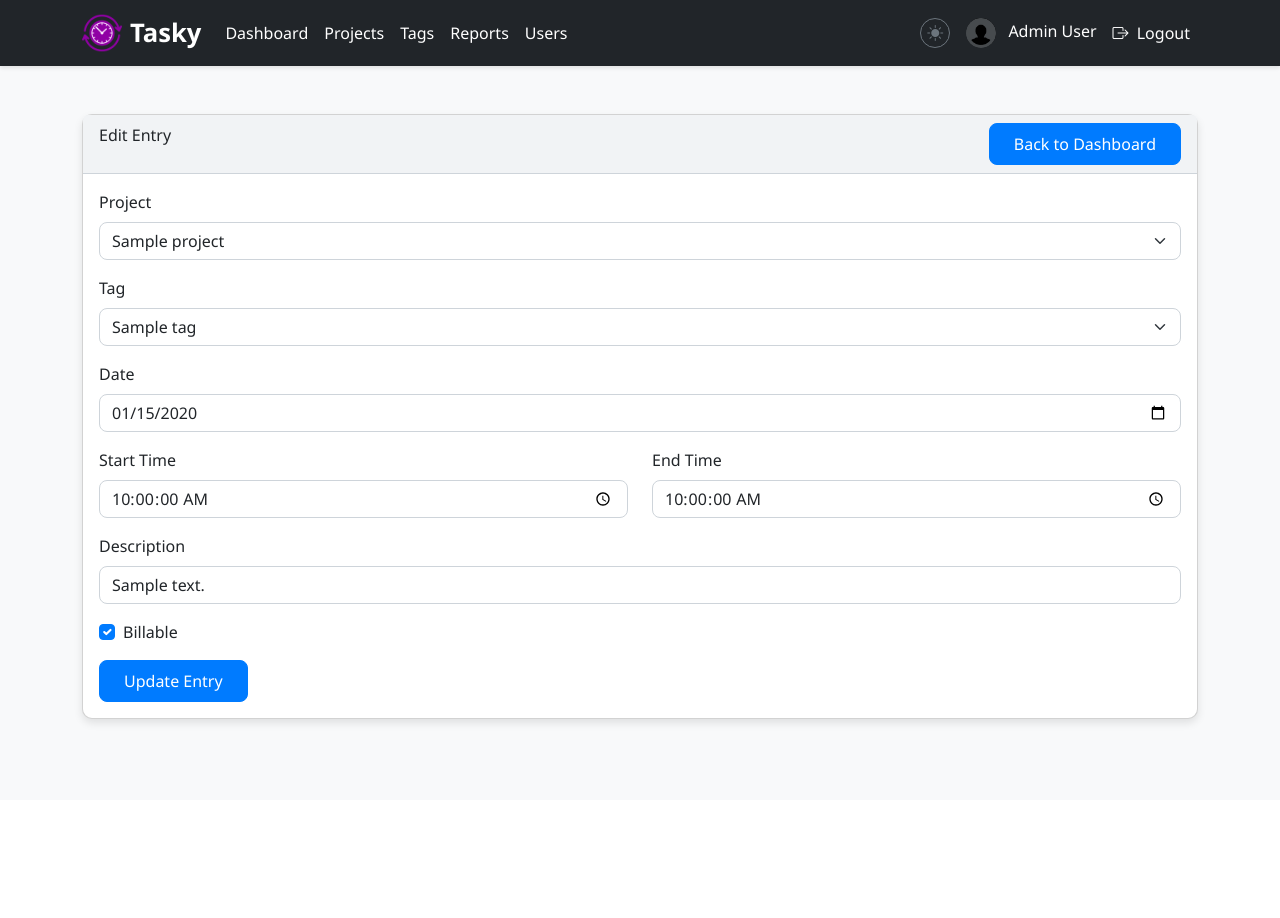
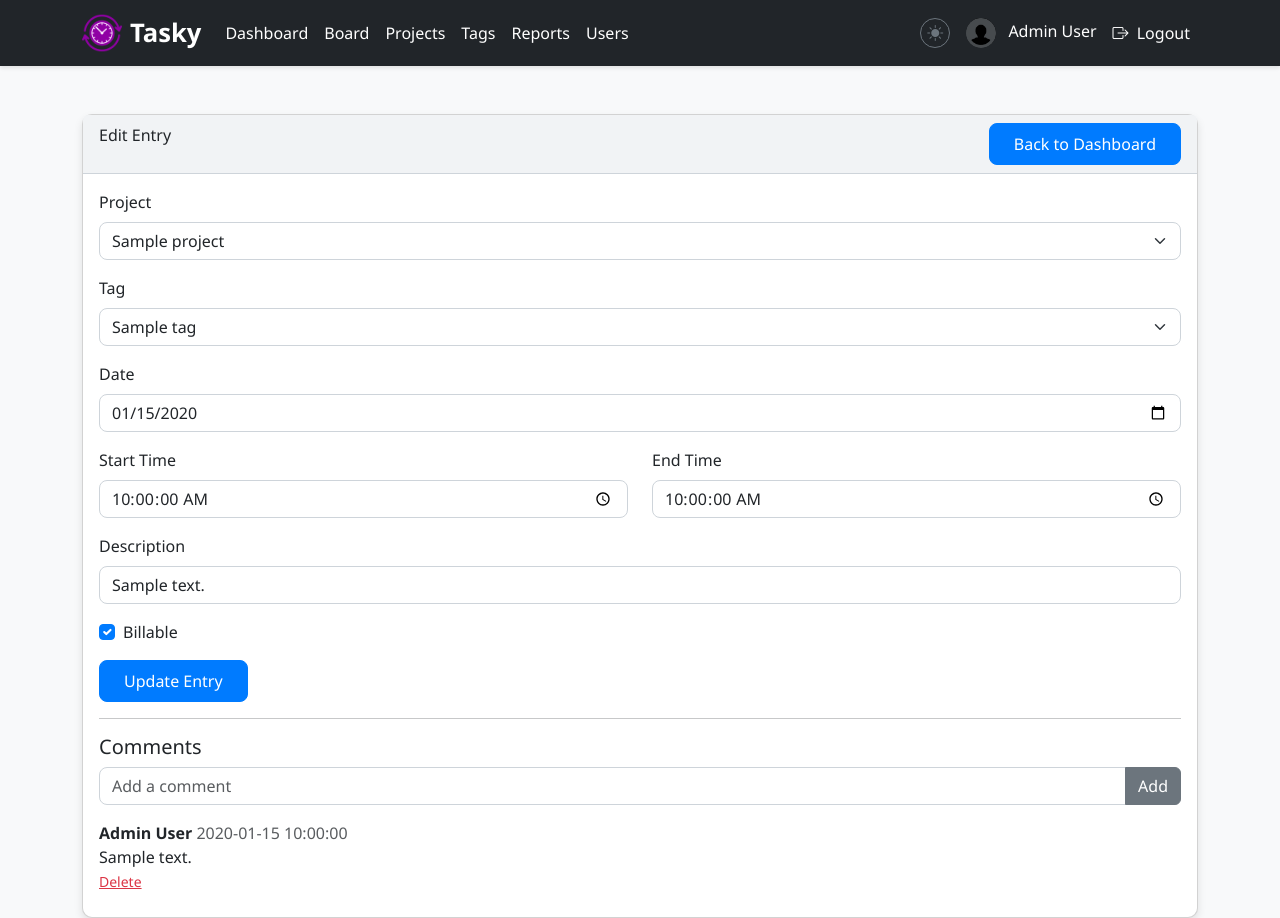
Before and after one commit to ItsMeStevieG/tasky, a PHP site: page /index.php?nav=edit_entry&id=1 in a window 1280 px wide. Before the commit the page ends 726 px from the top, so only its background shows below. Run offline with PHP 8.4, Linux system fonts and the light colour scheme; a user stored in the database is signed in; data comes from the database, SQL or seed files in the repository; both versions use the stored data as it was after the commit; tables that the repository leaves empty hold one stand-in row (values such as "Sample post"); some libraries are stand-ins or nearby versions.

Commit message:
Add simple board view with status tracking

```diff
--- a/app/Auth.php
+++ b/app/Auth.php
@@ -91,6 +91,11 @@ class Auth
         return $_SESSION['profile_picture'] ?? null;
     }
 
+    public function getUserId()
+    {
+        return $_SESSION['user_id'] ?? null;
+    }
+
     public function updateProfile($user_id, $full_name, $password = null, $profile_picture = null)
     {
         $params = ['full_name' => $full_name, 'user_id' => $user_id];
--- /dev/null
+++ b/app/Comment.php
@@ -0,0 +1,37 @@
+<?php
+
+namespace Itsmestevieg\Tasky;
+
+class Comment
+{
+    private $pdo;
+
+    public function __construct($pdo)
+    {
+        $this->pdo = $pdo;
+    }
+
+    public function add($entry_id, $user_id, $comment)
+    {
+        $stmt = $this->pdo->prepare("INSERT INTO comments (entry_id, user_id, comment) VALUES (:entry_id, :user_id, :comment)");
+        $stmt->execute([
+            'entry_id' => $entry_id,
+            'user_id' => $user_id,
+            'comment' => $comment
+        ]);
+        return $this->pdo->lastInsertId();
+    }
+
+    public function getByEntry($entry_id)
+    {
+        $stmt = $this->pdo->prepare("SELECT c.*, u.full_name FROM comments c JOIN users u ON c.user_id = u.id WHERE c.entry_id = :entry_id ORDER BY c.created_at ASC");
+        $stmt->execute(['entry_id' => $entry_id]);
+        return $stmt->fetchAll(\PDO::FETCH_ASSOC);
+    }
+
+    public function delete($id, $user_id)
+    {
+        $stmt = $this->pdo->prepare("DELETE FROM comments WHERE id = :id AND user_id = :user_id");
+        $stmt->execute(['id' => $id, 'user_id' => $user_id]);
+    }
+}
--- a/app/Timesheet.php
+++ b/app/Timesheet.php
@@ -11,14 +11,14 @@ class Timesheet
         $this->pdo = $pdo;
     }
 
-    public function add($user_id, $project_id, $tag_id, $date, $start_time, $end_time, $description = '', $is_billable = false)
+    public function add($user_id, $project_id, $tag_id, $date, $start_time, $end_time, $description = '', $is_billable = false, $status = 'todo')
     {
         $start = new \DateTime("$date $start_time");
         $end = new \DateTime("$date $end_time");
         $interval = $start->diff($end);
         $hours_worked = $interval->h + ($interval->i / 60) + ($interval->s / 3600);
 
-        $stmt = $this->pdo->prepare("INSERT INTO timesheet_entries (user_id, project_id, tag_id, date, start_time, end_time, hours_worked, description, is_billable) VALUES (:user_id, :project_id, :tag_id, :date, :start_time, :end_time, :hours_worked, :description, :is_billable)");
+        $stmt = $this->pdo->prepare("INSERT INTO timesheet_entries (user_id, project_id, tag_id, date, start_time, end_time, hours_worked, description, is_billable, status) VALUES (:user_id, :project_id, :tag_id, :date, :start_time, :end_time, :hours_worked, :description, :is_billable, :status)");
         $stmt->execute([
             'user_id' => $user_id,
             'project_id' => $project_id,
@@ -28,7 +28,8 @@ class Timesheet
             'end_time' => $end_time,
             'hours_worked' => $hours_worked,
             'description' => $description,
-            'is_billable' => $is_billable ? 1 : 0
+            'is_billable' => $is_billable ? 1 : 0,
+            'status' => $status
         ]);
         return $this->pdo->lastInsertId();
     }
@@ -86,7 +87,7 @@ class Timesheet
         return $stmt->fetch(\PDO::FETCH_ASSOC);
     }
 
-    public function update($id, $user_id, $project_id, $tag_id, $date, $start_time, $end_time, $description = '', $is_billable = false)
+    public function update($id, $user_id, $project_id, $tag_id, $date, $start_time, $end_time, $description = '', $is_billable = false, $status = 'todo')
     {
         $start = new \DateTime("$date $start_time");
         $end = new \DateTime("$date $end_time");
@@ -95,7 +96,7 @@ class Timesheet
 
         $stmt = $this->pdo->prepare("
             UPDATE timesheet_entries
-            SET project_id = :project_id, tag_id = :tag_id, date = :date, start_time = :start_time, end_time = :end_time, hours_worked = :hours_worked, description = :description, is_billable = :is_billable
+            SET project_id = :project_id, tag_id = :tag_id, date = :date, start_time = :start_time, end_time = :end_time, hours_worked = :hours_worked, description = :description, is_billable = :is_billable, status = :status
             WHERE id = :id AND user_id = :user_id
         ");
         $stmt->execute([
@@ -107,6 +108,7 @@ class Timesheet
             'hours_worked' => $hours_worked,
             'description' => $description,
             'is_billable' => $is_billable ? 1 : 0,
+            'status' => $status,
             'id' => $id,
             'user_id' => $user_id
         ]);
@@ -117,4 +119,26 @@ class Timesheet
         $stmt = $this->pdo->prepare("DELETE FROM timesheet_entries WHERE id = :id AND user_id = :user_id");
         $stmt->execute(['id' => $id, 'user_id' => $user_id]);
     }
+
+    public function updateStatus($id, $user_id, $status)
+    {
+        $stmt = $this->pdo->prepare("UPDATE timesheet_entries SET status = :status WHERE id = :id AND user_id = :user_id");
+        $stmt->execute(['status' => $status, 'id' => $id, 'user_id' => $user_id]);
+    }
+
+    public function getEntriesByStatus($user_id)
+    {
+        $stmt = $this->pdo->prepare("SELECT te.*, p.name AS project_name, t.name AS tag_name FROM timesheet_entries te LEFT JOIN projects p ON te.project_id = p.id LEFT JOIN tags t ON te.tag_id = t.id WHERE te.user_id = :user_id ORDER BY te.created_at DESC");
+        $stmt->execute(['user_id' => $user_id]);
+        $entries = $stmt->fetchAll(\PDO::FETCH_ASSOC);
+        $grouped = ['todo' => [], 'in_progress' => [], 'done' => []];
+        foreach ($entries as $entry) {
+            $status = $entry['status'] ?? 'todo';
+            if (!isset($grouped[$status])) {
+                $grouped[$status] = [];
+            }
+            $grouped[$status][] = $entry;
+        }
+        return $grouped;
+    }
 }
--- a/index.php
+++ b/index.php
@@ -24,6 +24,7 @@ require_once 'app/Tag.php';
 require_once 'app/Timesheet.php';
 require_once 'app/Report.php';
 require_once 'app/User.php';
+require_once 'app/Comment.php';
 
 use Itsmestevieg\Tasky\Auth;
 use Itsmestevieg\Tasky\Project;
@@ -31,6 +32,7 @@ use Itsmestevieg\Tasky\Tag;
 use Itsmestevieg\Tasky\Timesheet;
 use Itsmestevieg\Tasky\Report;
 use Itsmestevieg\Tasky\User;
+use Itsmestevieg\Tasky\Comment;
 
 // Initialize Twig
 $loader = new \Twig\Loader\FilesystemLoader('templates');
@@ -46,6 +48,7 @@ $tag = new Tag($pdo);
 $timesheet = new Timesheet($pdo);
 $report = new Report($pdo);
 $user = new User($pdo);
+$comment = new Comment($pdo);
 $nav = $_GET['nav'] ?? 'dashboard';
 $error = null;
 $success = null;
@@ -147,6 +150,26 @@ if ($nav === 'login') {
         'total_hours' => array_sum(array_column($entries, 'hours_worked')),
         'error' => $error,
         'success' => $success
+    ]);
+} elseif ($nav === 'board') {
+    $auth->requireLogin();
+    if ($_SERVER['REQUEST_METHOD'] === 'POST' && $_POST['action'] === 'update_status') {
+        $csrf_token = $_POST['csrf_token'] ?? '';
+        if ($auth->verifyCsrfToken($csrf_token)) {
+            $entry_id = $_POST['entry_id'] ?? null;
+            $status = $_POST['status'] ?? 'todo';
+            if ($entry_id) {
+                $timesheet->updateStatus($entry_id, $_SESSION['user_id'], $status);
+            }
+        } else {
+            $error = 'Invalid CSRF token.';
+        }
+    }
+    $board = $timesheet->getEntriesByStatus($_SESSION['user_id']);
+    echo $twig->render('pages/board.twig', [
+        'full_name' => $auth->getFullName(),
+        'board' => $board,
+        'error' => $error
     ]);
 } elseif ($nav === 'projects') {
     $auth->requireLogin();
@@ -279,14 +302,26 @@ if ($nav === 'login') {
                 exit;
             }
         }
+    } elseif ($_SERVER['REQUEST_METHOD'] === 'POST' && $_POST['action'] === 'add_comment') {
+        $csrf_token = $_POST['csrf_token'] ?? '';
+        if ($auth->verifyCsrfToken($csrf_token)) {
+            $comment_text = trim($_POST['comment'] ?? '');
+            if ($comment_text !== '') {
+                $comment->add($id, $_SESSION['user_id'], $comment_text);
+            }
+        }
+        header("Location: index.php?nav=edit_entry&id=$id");
+        exit;
     }
     $projects = $project->getAll();
     $tags = $tag->getAll();
+    $comments = $comment->getByEntry($id);
     echo $twig->render('pages/edit_entry.twig', [
         'full_name' => $auth->getFullName(),
         'entry' => $entry,
         'projects' => $projects,
         'tags' => $tags,
+        'comments' => $comments,
         'error' => $error
     ]);
 } elseif ($nav === 'delete_entry') {
@@ -296,6 +331,15 @@ if ($nav === 'login') {
         $timesheet->delete($id, $_SESSION['user_id']);
     }
     header("Location: index.php?nav=dashboard");
+    exit;
+} elseif ($nav === 'delete_comment') {
+    $auth->requireLogin();
+    $id = $_GET['id'] ?? null; // comment id
+    $entry_id = $_GET['entry'] ?? null;
+    if ($id && $entry_id) {
+        $comment->delete($id, $_SESSION['user_id']);
+    }
+    header("Location: index.php?nav=edit_entry&id=" . urlencode($entry_id));
     exit;
 } elseif ($nav === 'reports') {
     $auth->requireLogin();
--- a/templates/base.twig
+++ b/templates/base.twig
@@ -25,6 +25,9 @@
                     {% if auth.isLoggedIn %}
                     <li class="nav-item">
                         <a class="nav-link" href="index.php?nav=dashboard">Dashboard</a>
+                    </li>
+                    <li class="nav-item">
+                        <a class="nav-link" href="index.php?nav=board">Board</a>
                     </li>
                     <li class="nav-item">
                         <a class="nav-link" href="index.php?nav=projects">Projects</a>
```
Also changed, not shown: database.sql (+36 -0 lines), docs/FEATURES.md (added, +24 -0 lines), templates/pages/board.twig (added, +38 -0 lines), templates/pages/edit_entry.twig (+22 -0 lines), README.MD.
